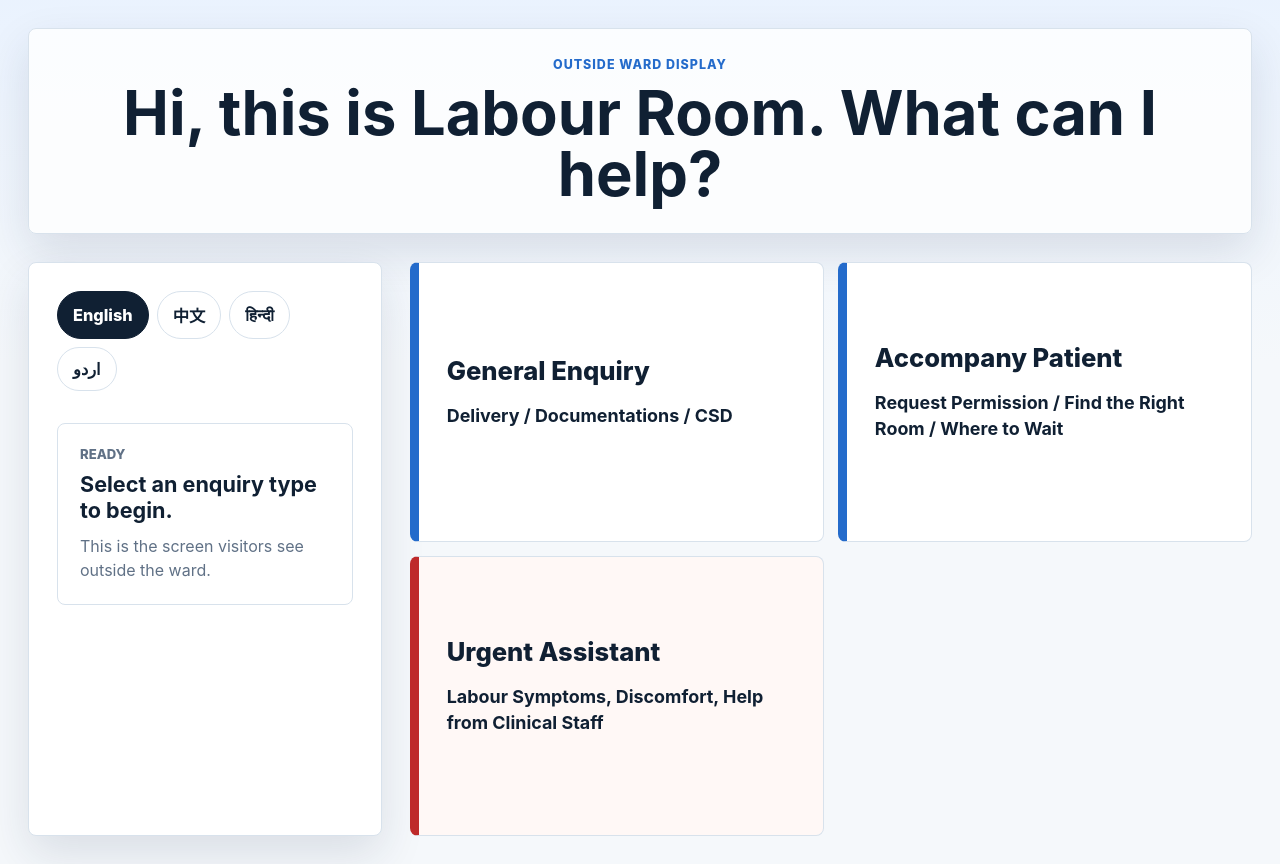
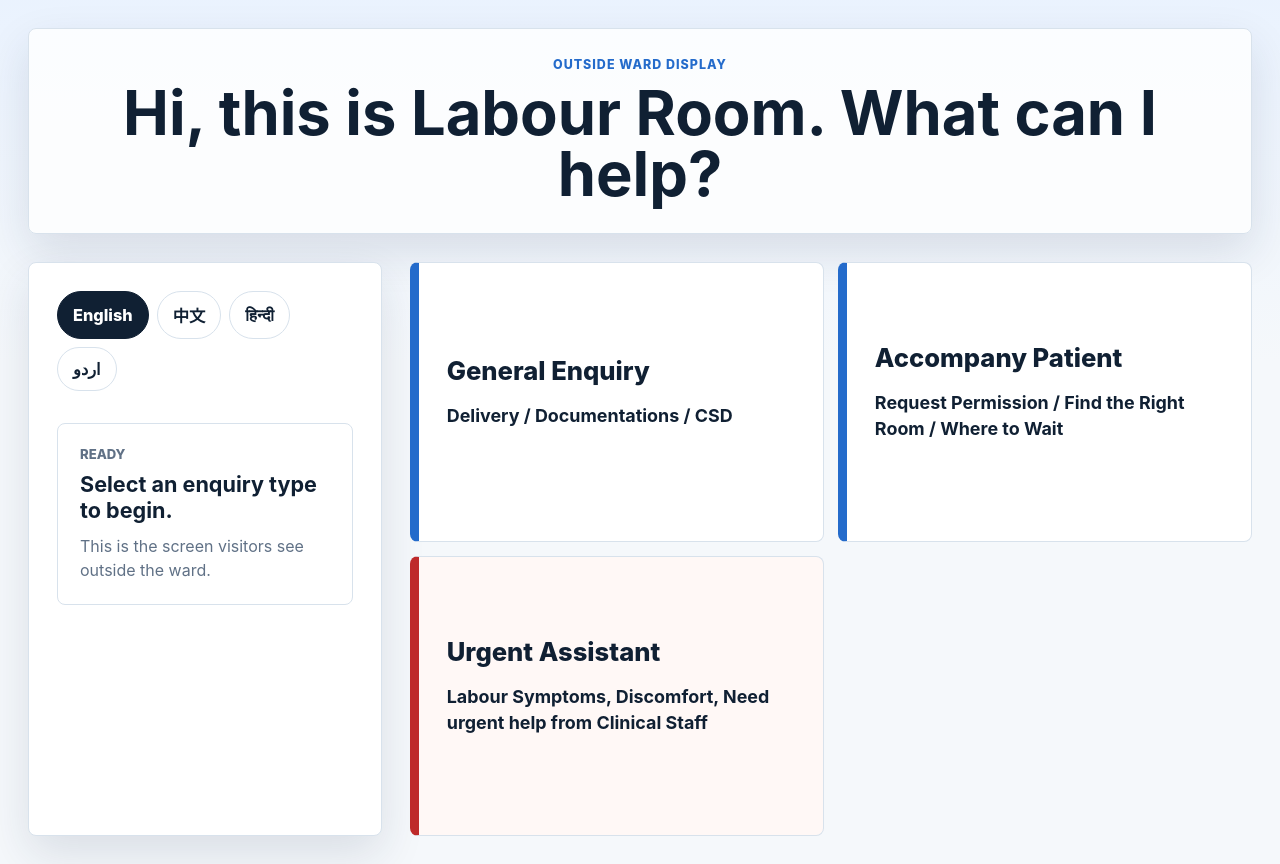
Before and after one commit to ninabun/smart-reception, a Next.js app: page /outside in a window 1280 px wide. Built offline with nearby package versions, Linux system fonts and the light colour scheme.

Commit message:
Update urgent assistant detail text

```diff
--- a/app/outside/page.tsx
+++ b/app/outside/page.tsx
@@ -53,7 +53,7 @@ const outsideCopy: Record<
       },
       urgent: {
         label: "Urgent Assistant",
-        helper: "Labour Symptoms, Discomfort, Help from Clinical Staff",
+        helper: "Labour Symptoms, Discomfort, Need urgent help from Clinical Staff",
         confirmation: "Urgent alert sent. Clinical staff have been notified immediately."
       }
     }
--- a/app/reception-data.ts
+++ b/app/reception-data.ts
@@ -44,7 +44,7 @@ export const requestOptions: Array<
   {
     kind: "urgent",
     label: "Urgent Assistant",
-    helper: "Labour Symptoms, Discomfort, Help from Clinical Staff",
+    helper: "Labour Symptoms, Discomfort, Need urgent help from Clinical Staff",
     confirmation: "Urgent alert sent. Clinical staff have been notified immediately.",
     team: "Healthcare Provider",
     color: "Red",
```
